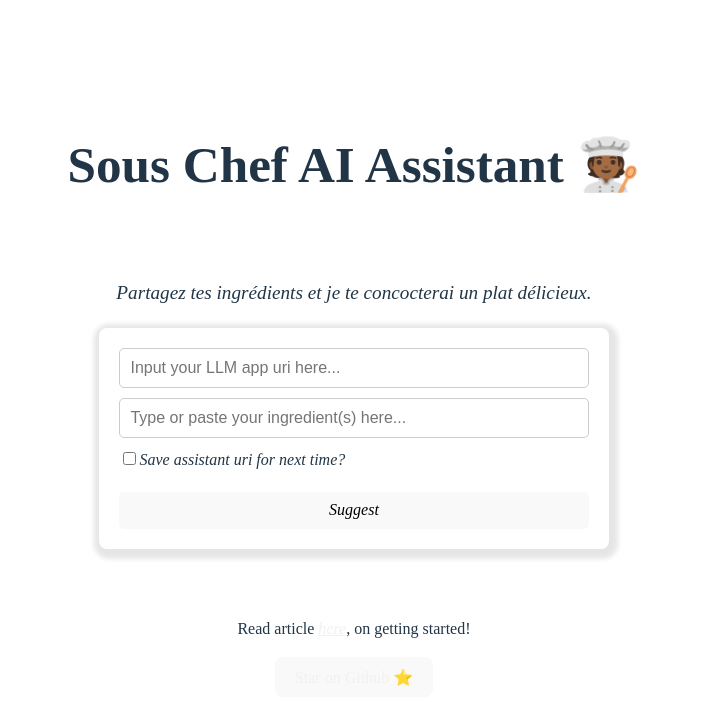
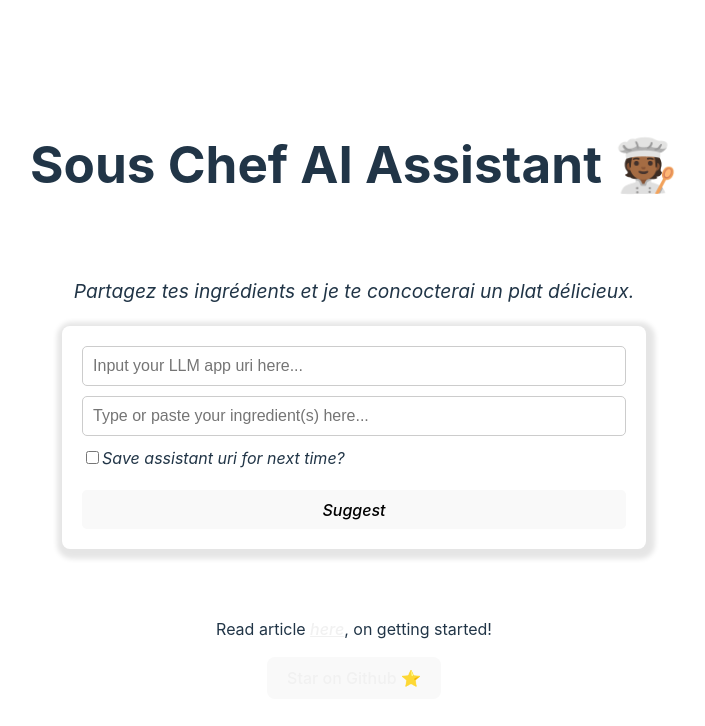
Before and after one commit to aybruhm/sous-chef-ui, a Svelte app: page / in a window 1280 px wide. Shown: the top 726 px of the page, without its empty margins (286-991 px from the left). Built offline with nearby package versions, Linux system fonts and the light colour scheme.

Commit message:
:rocket: Deploy - redployed to gh pages

```diff
--- a/gh-pages.js
+++ b/gh-pages.js
@@ -3,8 +3,9 @@
 ghpages.publish(
 	"dist", // path to public directory
 	{
-		branch: "gh-pages",
+		branch: "main",
 		repo: "https://github.com/aybruhm/sous-chef-ui.git",
+		dotfiles: true,
 	},
 	() => {
 		console.log("Deploy Complete!");
--- a/src/app.css
+++ b/src/app.css
@@ -1,6 +1,6 @@
 :root {
-  @import url('https://fonts.googleapis.com/css2?family=Poppins:ital,wght@0,400;0,500;0,600;1,400;1,500&display=swap')
-  font-family: "Poppins", sans-serif;
+  font-family: Inter, system-ui, Avenir, Helvetica, Arial, sans-serif;
+  line-height: 1.5;
   line-height: 1.5;
   font-weight: 400;
 
```
Also changed, not shown: 4 other files (tests, documents, lock files or other folders).
